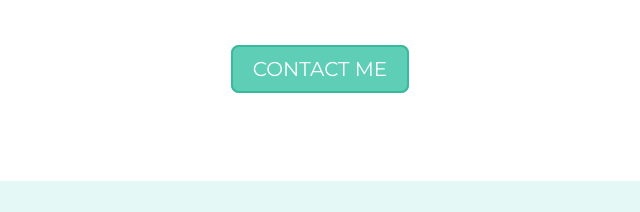
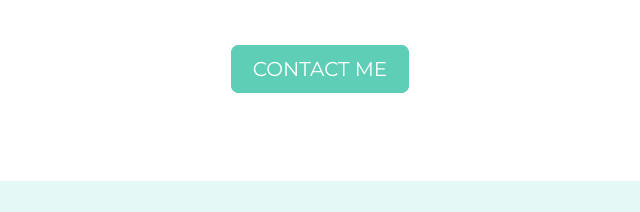
Before and after one commit to ruimartins3/First-Website, a plain HTML site: page index.html in a window 1280 px wide. Shown: the part 2706-2918 px from the top of the page, 320-960 px from the left. Drawn offline with Linux system fonts and the light colour scheme.

Commit message:
Update styles.css

```diff
--- a/css/styles.css
+++ b/css/styles.css
@@ -133,13 +133,12 @@ a:hover {
   -webkit-border-radius: 8;
   -moz-border-radius: 8;
   border-radius: 8px;
-  border-color: #5ecfb6;
   border-witdh: 3px;
   font-family: 'Montserrat', sans-serif;
   color: #ffffff;
   font-size: 20px;
   padding: 10px 20px 10px 20px;
-  border: solid #39b99d 2px;
+  border: solid #5ecfb6 2px;
   text-decoration: none;
 }
 
```
